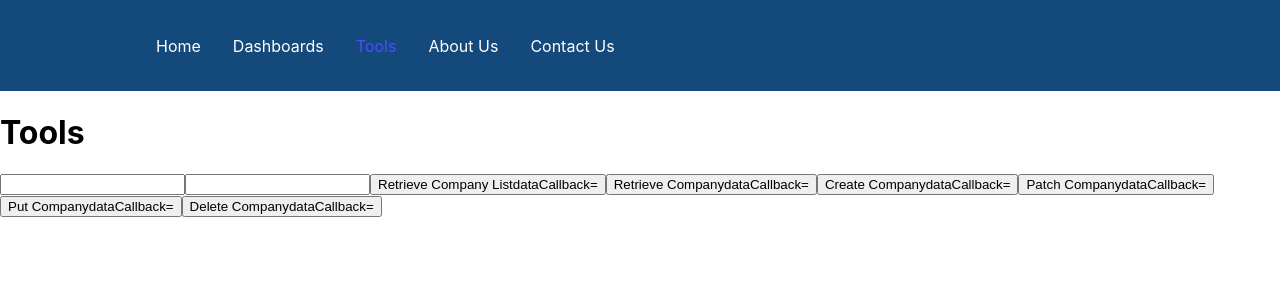
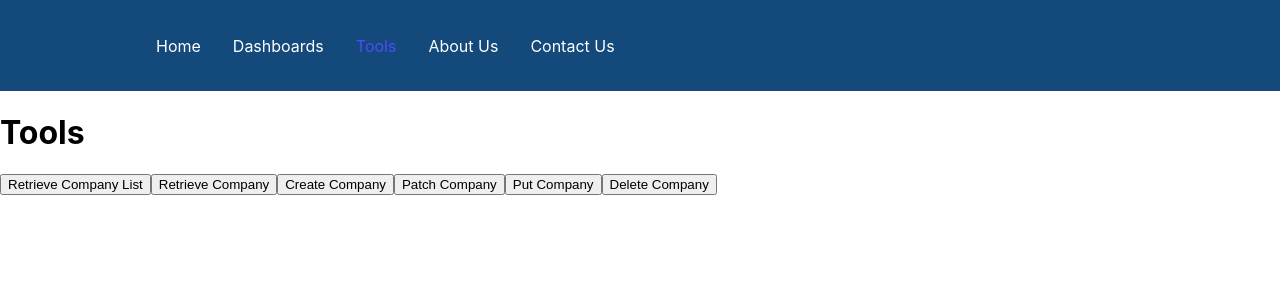
Before and after one commit to JPColling1/react_site_backup, a React (Create React App) app: page /tools in a window 1280 px wide. Shown: the top 300 px of the page. Built offline with nearby package versions, Linux system fonts and the light colour scheme.

Commit message:
changed tools page into react component class

```diff
--- a/src/components/Button/index.js
+++ b/src/components/Button/index.js
@@ -39,7 +39,6 @@ export default class Button extends React.Component{
 
     render(){
         return  <button onClick={this.testFunction.bind(this)}
-                         type="button">{this.props.name}
-                         dataCallback={this.handleCallback}</button>
+                         type="button">{this.props.name}</button>
     }
 }
--- a/src/pages/tools.js
+++ b/src/pages/tools.js
@@ -1,28 +1,30 @@
 import React from 'react';
 import Button from '../components/Button/index';
 //import Input from '../components/Input/index';
-import {useState} from 'react';
+//import {useState} from 'react';
 
 
-const Tools = () => {
+export default class Tools extends React.Component {
+  // constructor(props){
+  //   super(props);
+  // }
+  // //track company id and name
+  // const [idvalue, setidValue] = useState('');
+  // handleidChange = event => {
+  //   setidValue(event.target.value);
+  //   //console.log(event.target.value);
+  // }
+  // const [namevalue, setnameValue] = useState('');
+  // handlenameChange = event => {
+  //   setnameValue(event.target.value);
+  //   //console.log(event.target.value);
+  // }
 
-  //track company id and name
-  const [idvalue, setidValue] = useState('');
-  const handleidChange = event => {
-    setidValue(event.target.value);
-    //console.log(event.target.value);
-  }
-  const [namevalue, setnameValue] = useState('');
-  const handlenameChange = event => {
-    setnameValue(event.target.value);
-    //console.log(event.target.value);
-  }
-
-  return (
-    <div>
+  render(){
+    return <div>
         <h1>Tools</h1>
-      <input onChange={handleidChange}></input>
-      <input onChange={handlenameChange}></input>
+        {/* <input onChange={handleidChange}></input>
+        <input onChange={handlenameChange}></input> */}
         {/* <Input id="company_id_input" name="companyId"></Input>
         <Input id="company_name_input" name="companyName"></Input> */}
         <Button name="Retrieve Company List" request="gets"></Button>
@@ -32,7 +34,5 @@ const Tools = () => {
         <Button name="Put Company" request="put"></Button>
         <Button name="Delete Company" request="delete"></Button>
       </div>
-  );
-};
-
-export default Tools;
+  }
+}
```
Lines whose indentation alone changed are shown as unchanged.
